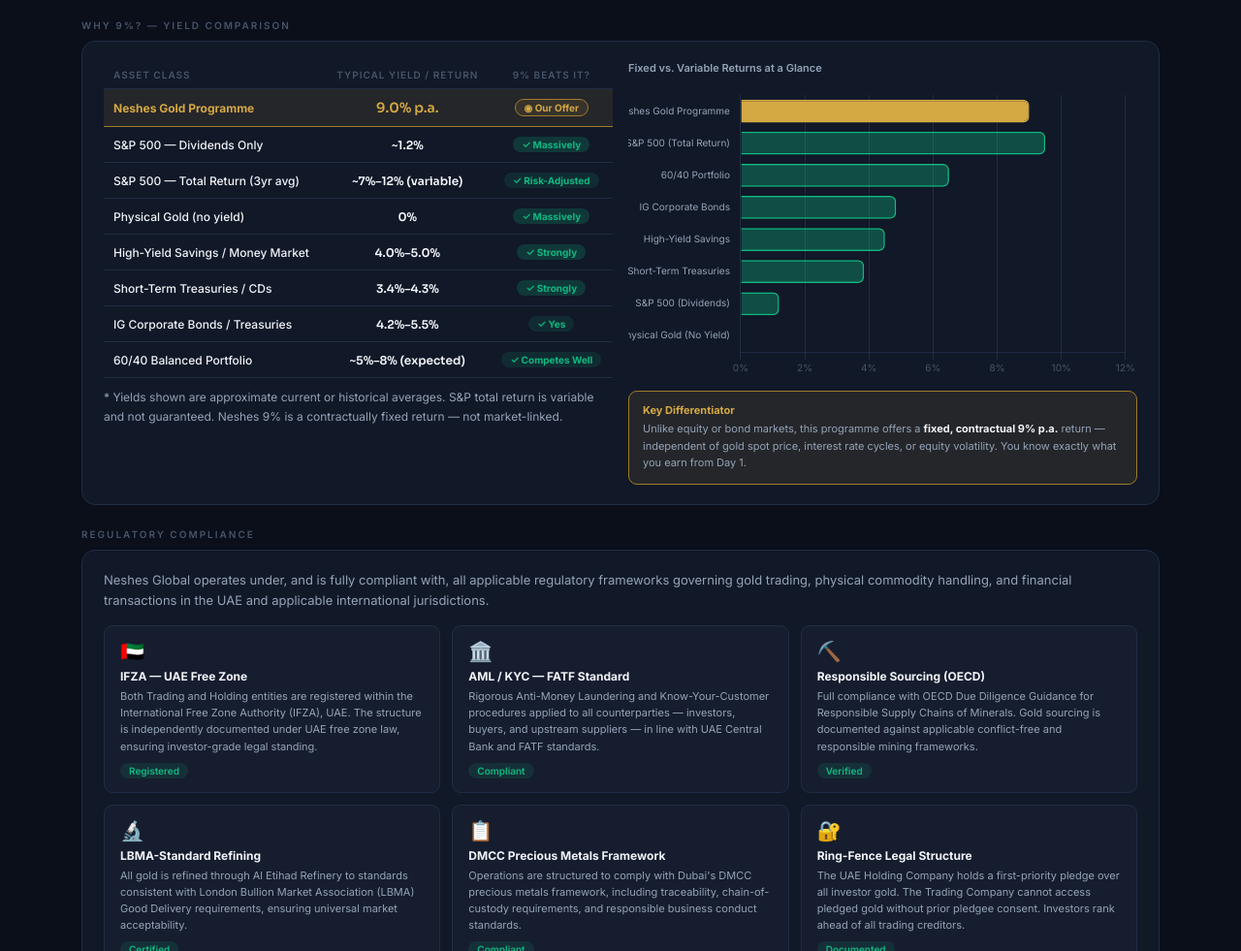
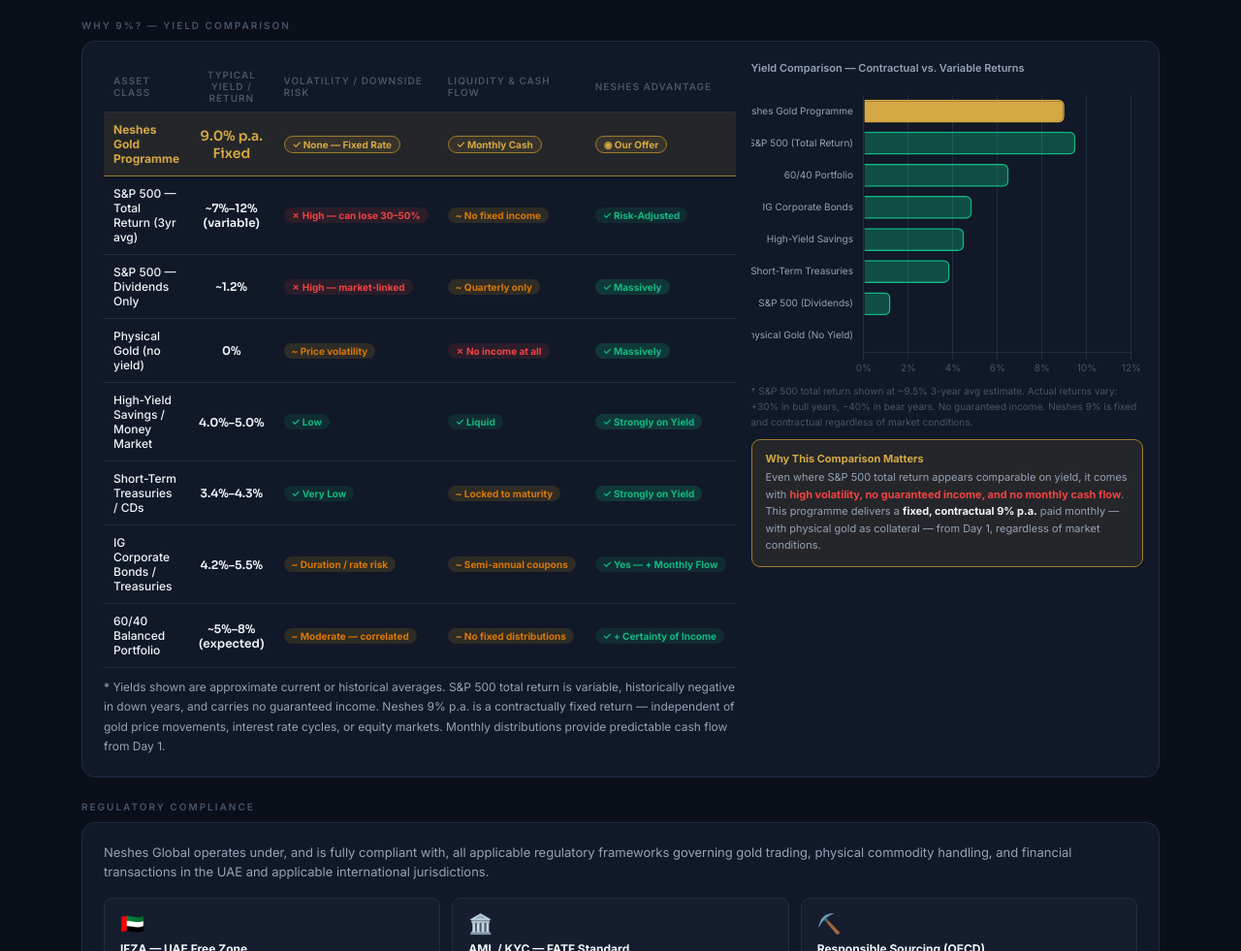
Before and after one commit to neshesglobal/Gold-Investment, a plain HTML site: page index.html in a window 1280 px wide. Shown: the part 1064-2045 px from the top of the page at 97% size. Drawn offline with nearby package versions, Linux system fonts and the light colour scheme; no server answers.

Commit message:
Refactor yield table and update yield note
Updated table layout and styling for yield and risk badges. Enhanced yield note for clarity on returns.

```diff
--- a/index.html
+++ b/index.html
@@ -496,8 +496,10 @@ input[type=range]::-moz-range-thumb {
   color: var(--text-3);
   text-align: left;
 }
-.yield-table thead th:nth-child(2),
-.yield-table thead th:nth-child(3) { text-align: center; }
+.yield-table thead th:nth-child(2) { text-align: center; }
+.yield-table thead th:nth-child(3),
+.yield-table thead th:nth-child(4),
+.yield-table thead th:nth-child(5) { text-align: left; }
 .yield-table tbody tr {
   border-bottom: 1px solid var(--border);
   transition: background .15s;
@@ -513,19 +515,24 @@ input[type=range]::-moz-range-thumb {
   vertical-align: middle;
 }
 .yield-table td:nth-child(2) { text-align: center; }
-.yield-table td:nth-child(3) { text-align: center; }
+.yield-table td:nth-child(3),
+.yield-table td:nth-child(4),
+.yield-table td:nth-child(5) { text-align: left; }
 .asset-name { font-weight: 500; }
 .asset-name.ours { color: var(--gold); font-weight: 700; }
 .yield-val { font-family: 'Sora', sans-serif; font-weight: 600; }
 .yield-val.ours { color: var(--gold); font-size: 14px; }
-.beat-badge {
+.beat-badge, .risk-badge {
   display: inline-block;
   font-size: 10px; font-weight: 700;
-  padding: 2px 9px; border-radius: 20px;
+  padding: 2px 8px; border-radius: 20px;
+  white-space: nowrap;
 }
 .beat-badge.yes    { background: var(--green-dim);  color: var(--green); }
 .beat-badge.strong { background: rgba(16,185,129,.2); color: var(--green); }
 .beat-badge.us     { background: var(--gold-glow);  color: var(--gold);  border: 1px solid var(--gold-dim); }
+.risk-badge.high   { background: rgba(239,68,68,.12); color: #EF4444; }
+.risk-badge.med    { background: rgba(251,191,36,.12); color: #D97706; }
 .yield-note { font-size: 12px; color: var(--text-2); margin-top: 10px; line-height: 1.7; }
 
 /* ── RISK TABLE ──────────────────────────────────────────── */
@@ -845,62 +852,81 @@ input[type=range]::-moz-range-thumb {
               <tr>
                 <th>Asset Class</th>
                 <th>Typical Yield / Return</th>
-                <th>9% Beats It?</th>
+                <th>Volatility / Downside Risk</th>
+                <th>Liquidity &amp; Cash Flow</th>
+                <th>Neshes Advantage</th>
               </tr>
             </thead>
             <tbody>
               <tr class="highlight-row">
                 <td><span class="asset-name ours">Neshes Gold Programme</span></td>
-                <td><span class="yield-val ours">9.0% p.a.</span></td>
+                <td><span class="yield-val ours">9.0% p.a. Fixed</span></td>
+                <td><span class="beat-badge us">✓ None — Fixed Rate</span></td>
+                <td><span class="beat-badge us">✓ Monthly Cash</span></td>
                 <td><span class="beat-badge us">◉ Our Offer</span></td>
+              </tr>
+              <tr>
+                <td><span class="asset-name">S&amp;P 500 — Total Return (3yr avg)</span></td>
+                <td><span class="yield-val">~7%–12% (variable)</span></td>
+                <td><span class="risk-badge high">✗ High — can lose 30–50%</span></td>
+                <td><span class="risk-badge med">~ No fixed income</span></td>
+                <td><span class="beat-badge yes">✓ Risk-Adjusted</span></td>
               </tr>
               <tr>
                 <td><span class="asset-name">S&amp;P 500 — Dividends Only</span></td>
                 <td><span class="yield-val">~1.2%</span></td>
+                <td><span class="risk-badge high">✗ High — market-linked</span></td>
+                <td><span class="risk-badge med">~ Quarterly only</span></td>
                 <td><span class="beat-badge strong">✓ Massively</span></td>
-              </tr>
-              <tr>
-                <td><span class="asset-name">S&amp;P 500 — Total Return (3yr avg)</span></td>
-                <td><span class="yield-val">~7%–12% (variable)</span></td>
-                <td><span class="beat-badge yes">✓ Risk-Adjusted</span></td>
               </tr>
               <tr>
                 <td><span class="asset-name">Physical Gold (no yield)</span></td>
                 <td><span class="yield-val">0%</span></td>
+                <td><span class="risk-badge med">~ Price volatility</span></td>
+                <td><span class="risk-badge high">✗ No income at all</span></td>
                 <td><span class="beat-badge strong">✓ Massively</span></td>
               </tr>
               <tr>
                 <td><span class="asset-name">High-Yield Savings / Money Market</span></td>
                 <td><span class="yield-val">4.0%–5.0%</span></td>
-                <td><span class="beat-badge strong">✓ Strongly</span></td>
+                <td><span class="beat-badge yes">✓ Low</span></td>
+                <td><span class="beat-badge yes">✓ Liquid</span></td>
+                <td><span class="beat-badge strong">✓ Strongly on Yield</span></td>
               </tr>
               <tr>
                 <td><span class="asset-name">Short-Term Treasuries / CDs</span></td>
                 <td><span class="yield-val">3.4%–4.3%</span></td>
-                <td><span class="beat-badge strong">✓ Strongly</span></td>
+                <td><span class="beat-badge yes">✓ Very Low</span></td>
+                <td><span class="risk-badge med">~ Locked to maturity</span></td>
+                <td><span class="beat-badge strong">✓ Strongly on Yield</span></td>
               </tr>
               <tr>
                 <td><span class="asset-name">IG Corporate Bonds / Treasuries</span></td>
                 <td><span class="yield-val">4.2%–5.5%</span></td>
-                <td><span class="beat-badge yes">✓ Yes</span></td>
+                <td><span class="risk-badge med">~ Duration / rate risk</span></td>
+                <td><span class="risk-badge med">~ Semi-annual coupons</span></td>
+                <td><span class="beat-badge yes">✓ Yes — + Monthly Flow</span></td>
               </tr>
               <tr>
                 <td><span class="asset-name">60/40 Balanced Portfolio</span></td>
                 <td><span class="yield-val">~5%–8% (expected)</span></td>
-                <td><span class="beat-badge yes">✓ Competes Well</span></td>
+                <td><span class="risk-badge med">~ Moderate — correlated</span></td>
+                <td><span class="risk-badge med">~ No fixed distributions</span></td>
+                <td><span class="beat-badge yes">✓ + Certainty of Income</span></td>
               </tr>
             </tbody>
           </table>
-          <div class="yield-note">* Yields shown are approximate current or historical averages. S&amp;P total return is variable and not guaranteed. Neshes 9% is a contractually fixed return — not market-linked.</div>
+          <div class="yield-note">* Yields shown are approximate current or historical averages. S&amp;P 500 total return is variable, historically negative in down years, and carries no guaranteed income. Neshes 9% p.a. is a contractually fixed return — independent of gold price movements, interest rate cycles, or equity markets. Monthly distributions provide predictable cash flow from Day 1.</div>
         </div>
 
         <!-- CHART -->
         <div>
-          <div style="font-size:11px;font-weight:600;color:var(--text-2);margin-bottom:12px;">Fixed vs. Variable Returns at a Glance</div>
+          <div style="font-size:11px;font-weight:600;color:var(--text-2);margin-bottom:12px;">Yield Comparison — Contractual vs. Variable Returns</div>
           <div style="position:relative;height:300px;"><canvas id="chart-yield"></canvas></div>
-          <div style="margin-top:14px;padding:12px 14px;background:var(--gold-glow);border:1px solid var(--gold-dim);border-radius:var(--radius-sm);">
-            <div style="font-size:11px;font-weight:700;color:var(--gold);margin-bottom:4px;">Key Differentiator</div>
-            <div style="font-size:11px;color:var(--text-2);line-height:1.6;">Unlike equity or bond markets, this programme offers a <strong style="color:var(--text-1)">fixed, contractual 9% p.a.</strong> return — independent of gold spot price, interest rate cycles, or equity volatility. You know exactly what you earn from Day 1.</div>
+          <div style="margin-top:6px;font-size:10px;color:var(--text-3);line-height:1.6;">† S&amp;P 500 total return shown at ~9.5% 3-year avg estimate. Actual returns vary: +30% in bull years, −40% in bear years. No guaranteed income. Neshes 9% is fixed and contractual regardless of market conditions.</div>
+          <div style="margin-top:10px;padding:12px 14px;background:var(--gold-glow);border:1px solid var(--gold-dim);border-radius:var(--radius-sm);">
+            <div style="font-size:11px;font-weight:700;color:var(--gold);margin-bottom:4px;">Why This Comparison Matters</div>
+            <div style="font-size:11px;color:var(--text-2);line-height:1.6;">Even where S&amp;P 500 total return appears comparable on yield, it comes with <strong style="color:#EF4444">high volatility, no guaranteed income, and no monthly cash flow</strong>. This programme delivers a <strong style="color:var(--text-1)">fixed, contractual 9% p.a.</strong> paid monthly — with physical gold as collateral — from Day 1, regardless of market conditions.</div>
           </div>
         </div>
 
```
